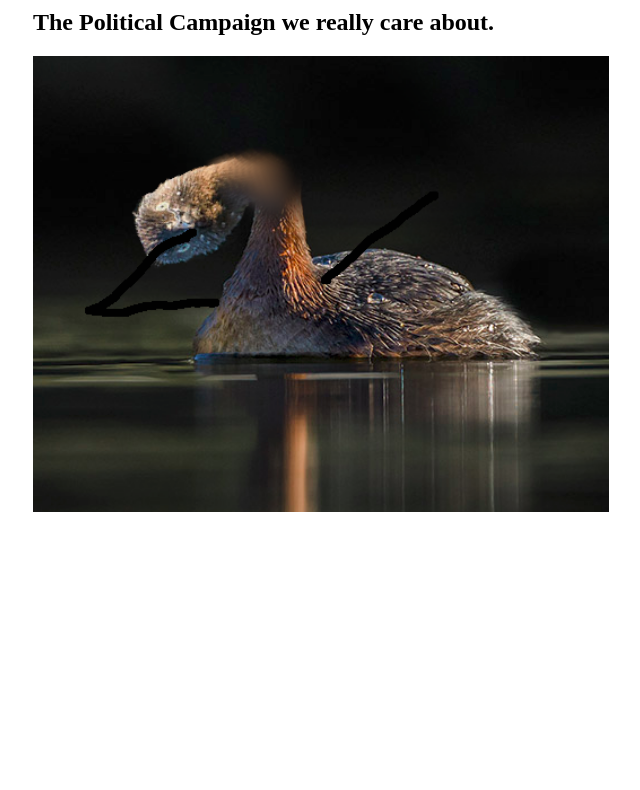
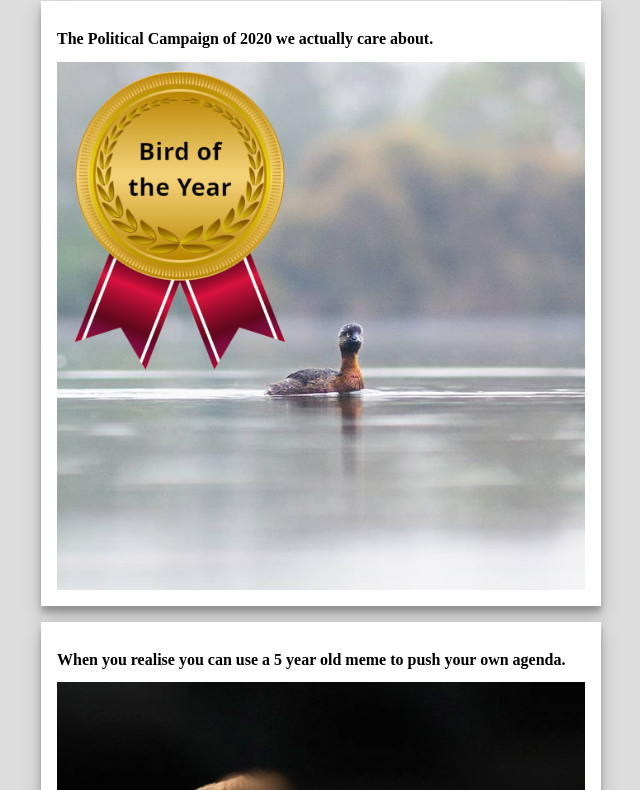
Before and after one commit to foopod/dabchick, a plain HTML site: page index.html in a window 1280 px wide. Shown: the part 162-952 px from the top of the page, without its empty margins (319-959 px from the left). Before the commit the page ends 800 px from the top, so only its background shows below. Drawn offline with Linux system fonts and the light colour scheme.

Commit message:
add meme

```diff
--- a/index.html
+++ b/index.html
@@ -1,14 +1,21 @@
 <html>
 
 <head>
+
+<meta name="viewport" content="width=device-width, initial-scale=1.0">
+
     <style>
         body{
             max-width: 36em;
             margin:auto;
+
+            background-color: #DDD;
         }
 
         #header{
             text-align: center;
+            padding:0.5em;
+            background-color: #FFF;
         }
 
         .vote{
@@ -22,6 +29,9 @@
             margin-top: -8px;
             font-size: 50px;
         }
+        h2{
+            font-size:16px;
+        }
         .subtitle{
 
         }
@@ -30,8 +40,15 @@
             color:blue;
         }
 
+        #feed{
+            background-color: #DDD;
+            padding:0.5em;
+        }
         article{
-            margin-top:2em;
+            background-color: #FFF;
+            padding:1em;
+            box-shadow: 0 10px 20px rgba(0,0,0,0.19), 0 6px 6px rgba(0,0,0,0.23);
+            margin-bottom: 1em;
         }
     </style>
 </head>
@@ -44,9 +61,15 @@
         <div class="moretext">for Bird of the Year 2020</div>
     </div>
 
-    <article>
-        <h2>The Political Campaign we really care about.</h2>
-        <img width="100%" src="nominee.png">
-    </article>
+    <div id="feed">
+        <article>
+            <h2>The Political Campaign of 2020 we actually care about.</h2>
+            <img width="100%" src="dabchick-b.png">
+        </article>
+        <article>
+            <h2>When you realise you can use a 5 year old meme to push your own agenda.</h2>
+            <img width="100%" src="nominee.png">
+        </article>
+    </div>
 </body>
 </html>
```
Also changed, not shown: badge.png (added), dabchick-b.png (added), dabchick.png (added).
